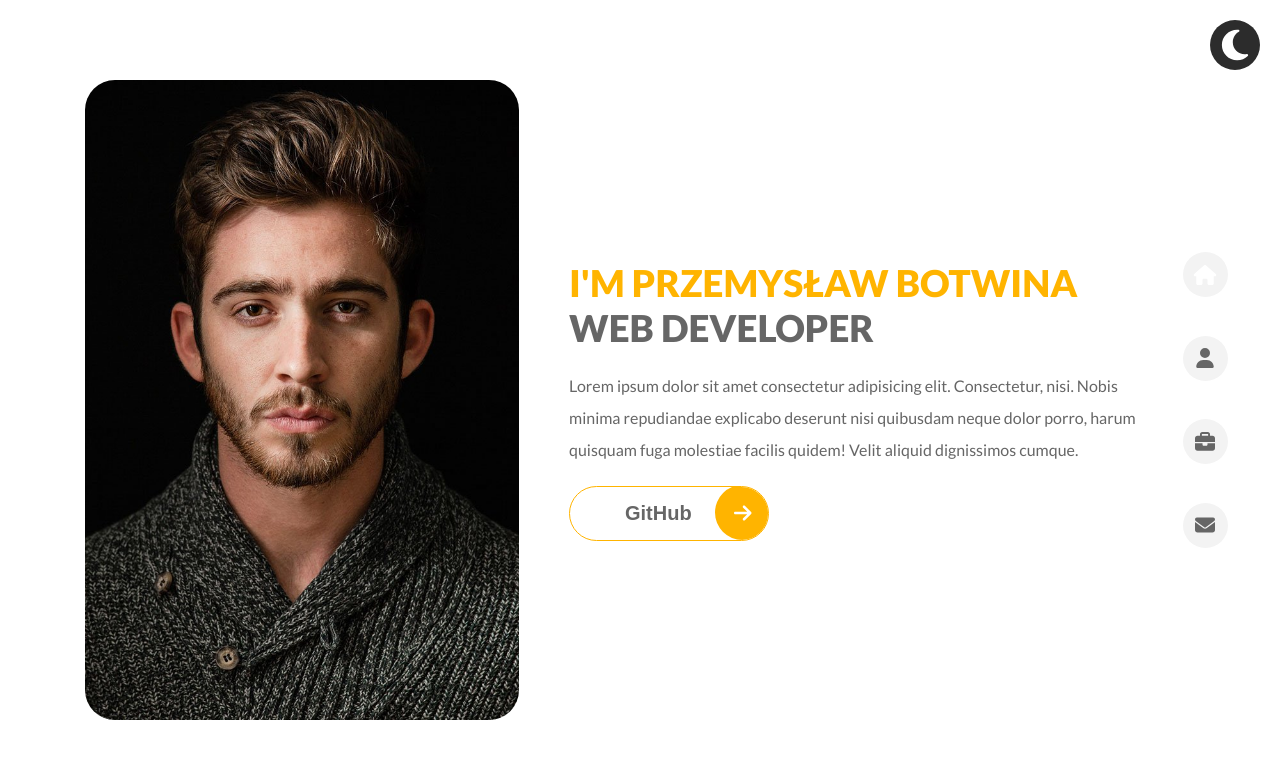
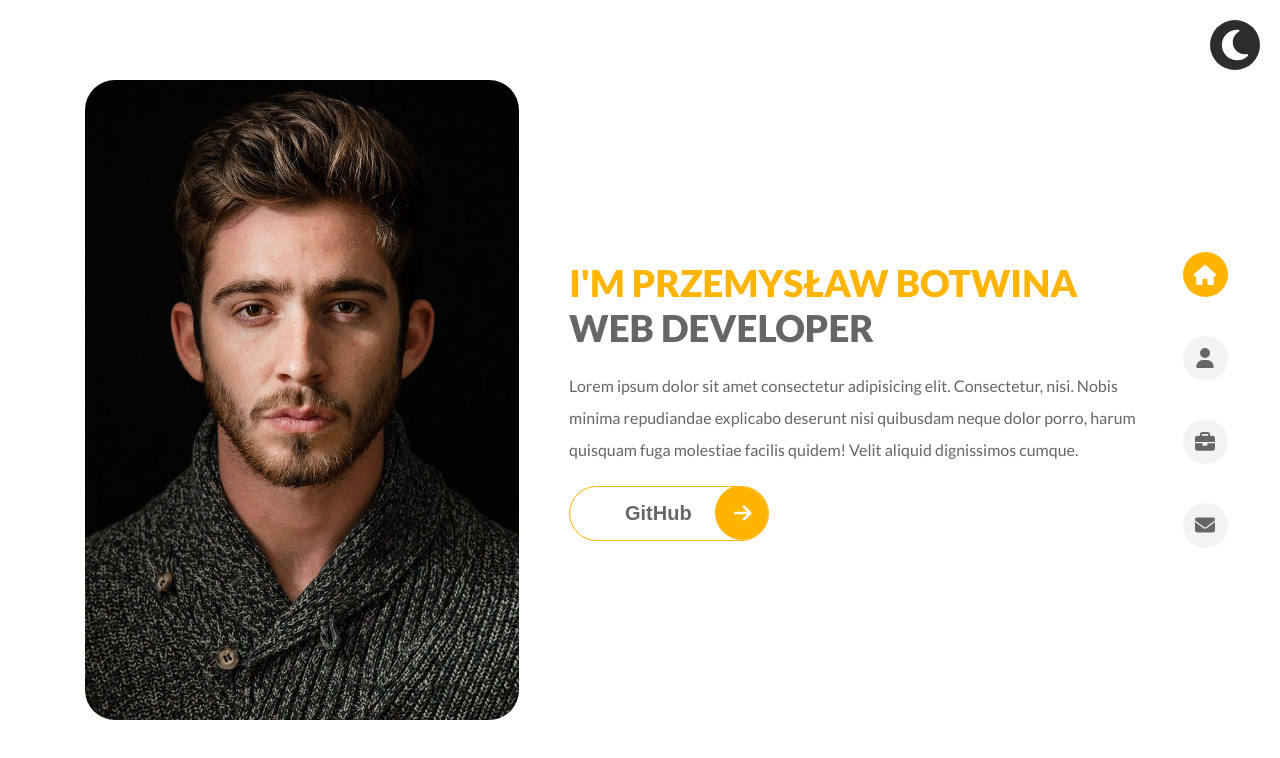
Before and after one commit to WersV/my-portfolio, a Vue app: page / in a window 1280 px wide. Shown: the top 758 px of the page. Built offline with nearby package versions, Linux system fonts and the light colour scheme.

Commit message:
add proper styles again

```diff
--- a/src/components/AppNavMenu.vue
+++ b/src/components/AppNavMenu.vue
@@ -76,6 +76,12 @@ import { RouterLink } from 'vue-router'
     .nav-link {
       background-color: rgb(243, 243, 243);
     }
+    .router-link-active {
+      background-color: $active-btn-bcg;
+    svg {
+      color: $active-btn-text;
+    }
+  }
   }
   // dark mode
   .dark .sidebar {
```
